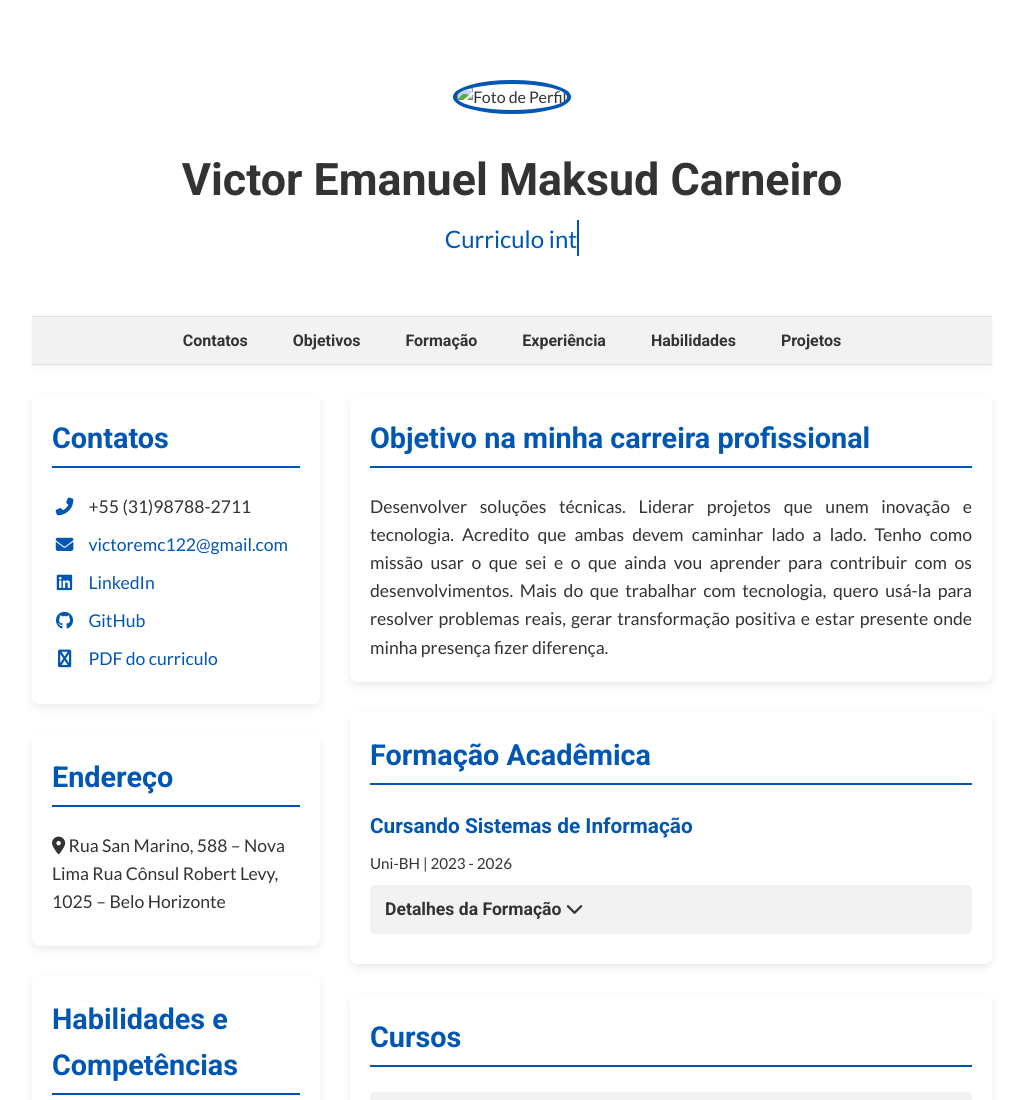
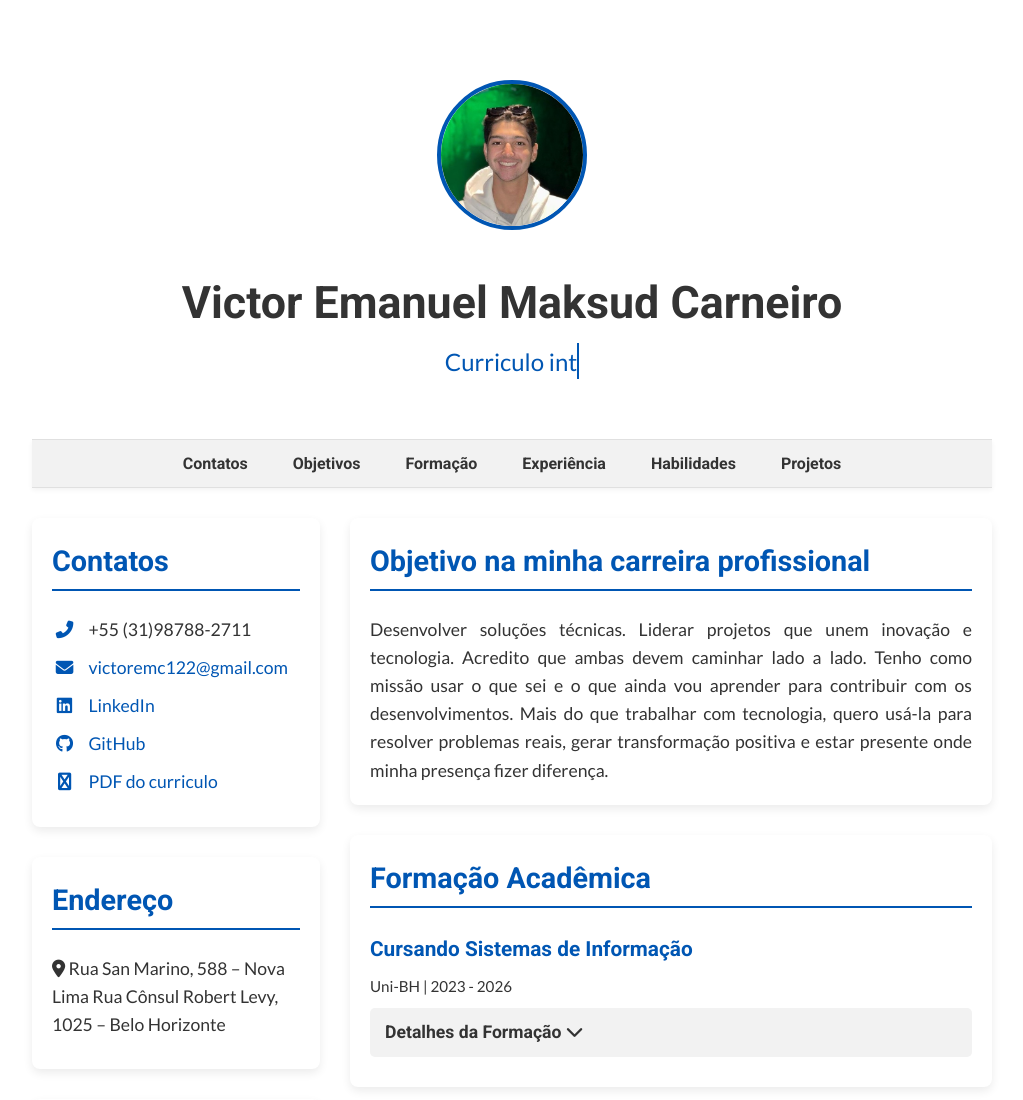
Before and after one commit to vitaodamotorizada123/CURRICULO-VICTOR-EMANUEL-MAKSUD-CARNEIRO, a plain HTML site: page index.html in a window 1280 px wide. Shown: the top 1100 px of the page, without its empty margins (128-1151 px from the left). Drawn offline with Linux system fonts and the light colour scheme.

Commit message:
Update index.html

```diff
--- a/index.html
+++ b/index.html
@@ -4,7 +4,7 @@
     <meta charset="UTF-8">
     <meta name="viewport" content="width=device-width, initial-scale=1.0">
     <title>Victor Emanuel Maksud Carneiro | Currículo Interativo</title>
-
+    <link rel="icon" type="image/jpeg" href="minhafoto.jpg">
     <link rel="preconnect" href="https://fonts.googleapis.com">
     <link rel="preconnect" href="https://fonts.gstatic.com" crossorigin>
     <link href="https://fonts.googleapis.com/css2?family=Lato:wght@400;700&family=Roboto:wght@400;700&display=swap" rel="stylesheet">
@@ -368,7 +368,7 @@
     <div class="container">
 
         <header class="header">
-            <img src="minhafoto.png" alt="Foto de Perfil" class="profile-pic">
+            <img src="minhafoto.jpg" alt="Foto de Perfil" class="profile-pic">
             <h1>Victor Emanuel Maksud Carneiro</h1>
             <p class="typing-effect" data-words='["Curriculo interativo", "Cursando Sistemas de Informação", "Preciso de um estagio"]'></p>
         </header>
```
